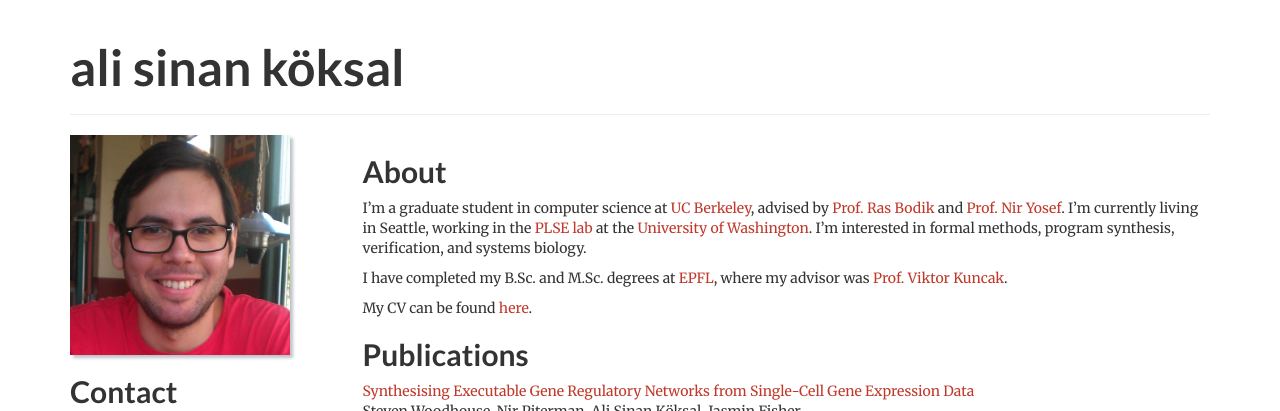
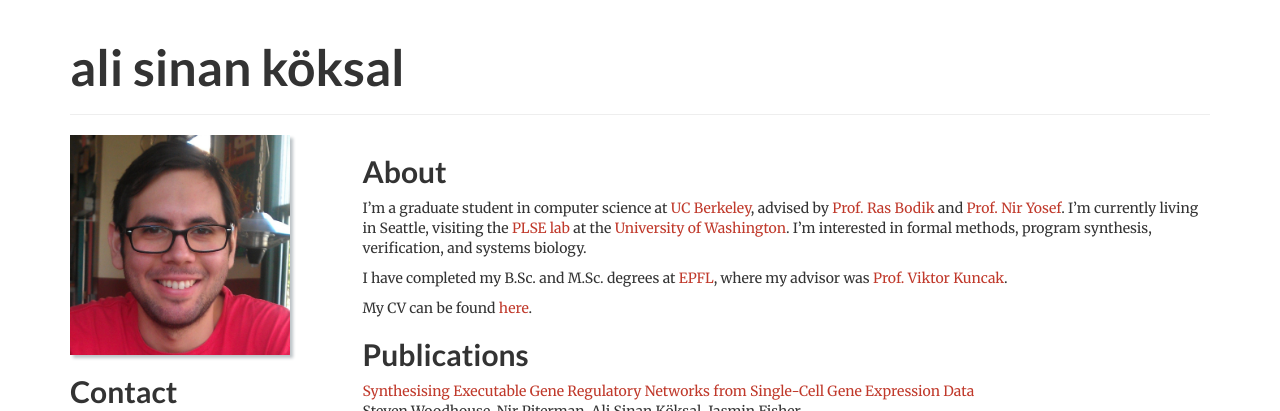
Before and after one commit to koksal/koksal.github.io, a Jekyll site: the page built from index.md, in a window 1280 px wide. Shown: the top 411 px of the page. Built offline with Jekyll 4.4.1, drawn with Linux system fonts in a browser that asks for light colours; comment, search, counter and statistics services are not loaded.

Commit message:
Update index.md

```diff
--- a/index.md
+++ b/index.md
@@ -3,7 +3,7 @@ layout: default
 ---
 
 
-I'm a graduate student in computer science at [UC Berkeley], advised by [Prof. Ras Bodik][bodik] and [Prof. Nir Yosef][yosef]. I'm currently living in Seattle, working in the [PLSE lab][plse] at the [University of Washington][uw]. I'm interested in formal methods, program synthesis, verification, and systems biology.
+I'm a graduate student in computer science at [UC Berkeley], advised by [Prof. Ras Bodik][bodik] and [Prof. Nir Yosef][yosef]. I'm currently living in Seattle, visiting the [PLSE lab][plse] at the [University of Washington][uw]. I'm interested in formal methods, program synthesis, verification, and systems biology.
 
 I have completed my B.Sc. and M.Sc. degrees at [EPFL], where my advisor was [Prof. Viktor Kuncak][kuncak].
 
```
